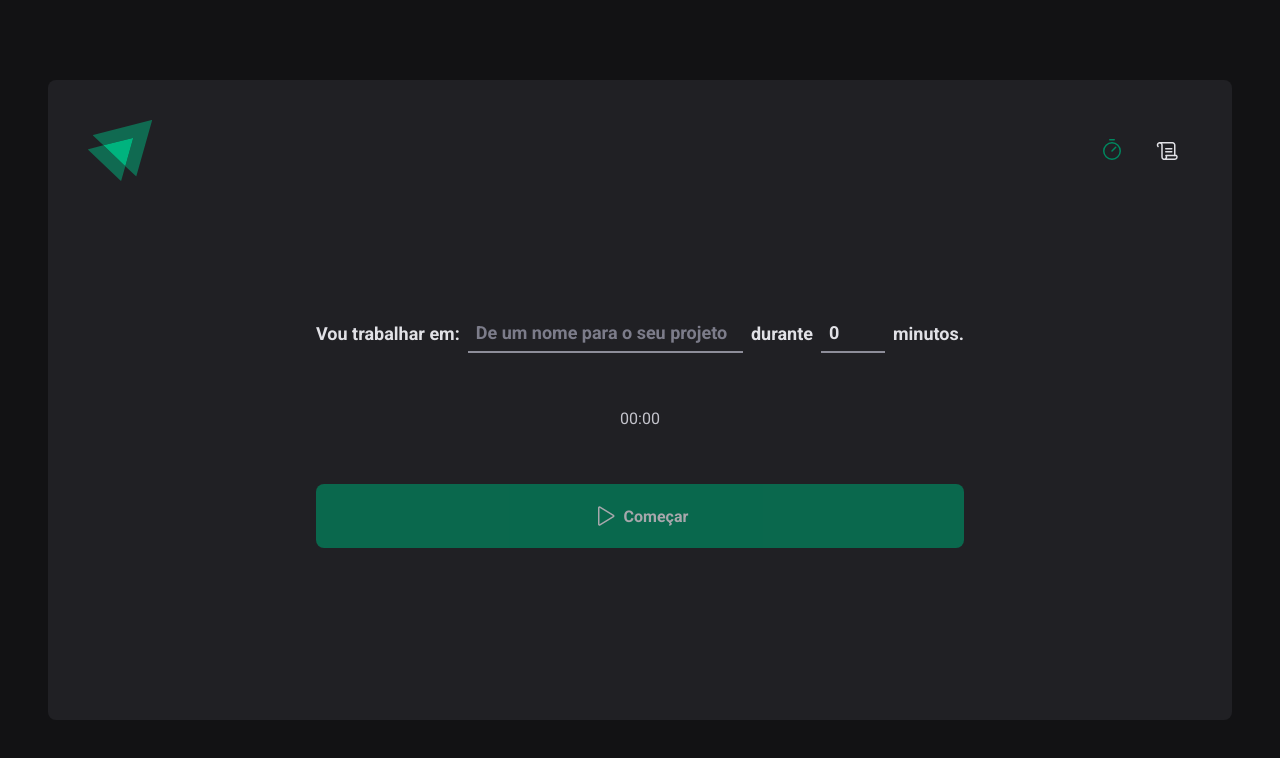
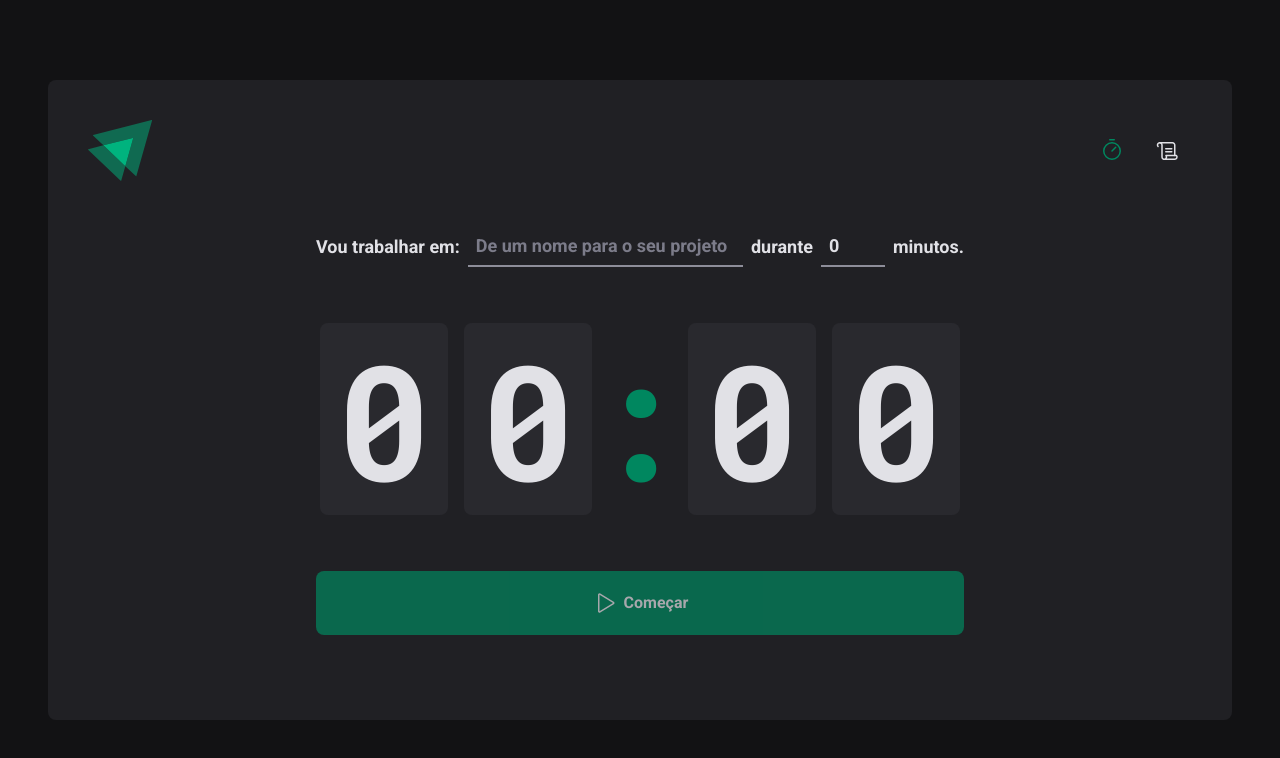
Before and after one commit to MatheusGorga/002-ignite-timer, a React (Vite) app: page / in a window 1280 px wide. Shown: the top 758 px of the page. Built offline with nearby package versions, Linux system fonts and the light colour scheme.

Commit message:
feat: implements countdown

```diff
--- a/src/pages/Home/index.tsx
+++ b/src/pages/Home/index.tsx
@@ -8,6 +8,8 @@ import {
   MinutesAmountInput,
   TaskInput,
 } from './components/NewCycleForm/styles';
+import { useState } from 'react';
+import { CountdownContainer, Separator } from './components/CountDown/styles';
 
 const newCycleFormValidationSchema = zod.object({
   task: zod.string().min(1, 'Informe a tarefa para inciar um ciclo'),
@@ -22,7 +24,17 @@ const newCycleFormValidationSchema = zod.object({
 
 type NewCycleFormData = zod.infer<typeof newCycleFormValidationSchema>;
 
+interface Cycle {
+  id: string;
+  task: string;
+  minutesAmount: number;
+}
+
 function Home() {
+  const [cycles, setCycles] = useState<Cycle[]>([]);
+  const [activeCycleId, setActiveCycleId] = useState<string | null>(null);
+  const [amountSecondsPassed, setAmoutSecondsPassed] = useState(0);
+
   const { register, handleSubmit, watch, reset } = useForm<NewCycleFormData>({
     resolver: zodResolver(newCycleFormValidationSchema),
     defaultValues: {
@@ -31,10 +43,28 @@ function Home() {
     },
   });
 
-  function handleCreateNewCycle(data: any) {
-    console.log(data);
+  function handleCreateNewCycle(data: NewCycleFormData) {
+    const id = String(new Date().getTime());
+    const newCycle: Cycle = {
+      id: id,
+      task: data.task,
+      minutesAmount: data.minutesAmount,
+    };
+
+    setCycles((state) => [...state, newCycle]);
+    setActiveCycleId(id);
+
     reset();
   }
+
+  const activeCycle = cycles.find((cycle) => cycle.id === activeCycleId);
+
+  const totalSeconds = activeCycle ? activeCycle.minutesAmount * 60 : 0;
+  const currentSeconds = activeCycle ? totalSeconds - amountSecondsPassed : 0;
+  const minutesAmount = Math.floor(currentSeconds / 60);
+  const secondsAmount = currentSeconds % 60;
+  const minutes = String(minutesAmount).padStart(2, '0');
+  const seconds = String(secondsAmount).padStart(2, '0');
 
   const task = watch('task');
   const isSubmitDisabled = !task;
@@ -63,13 +93,13 @@ function Home() {
           <span>minutos.</span>
         </FormContainer>
 
-        <div>
-          <span>0</span>
-          <span>0</span>
-          <span>:</span>
-          <span>0</span>
-          <span>0</span>
-        </div>
+        <CountdownContainer>
+          <span>{minutes[0]}</span>
+          <span>{minutes[1]}</span>
+          <Separator>:</Separator>
+          <span>{seconds[0]}</span>
+          <span>{seconds[1]}</span>
+        </CountdownContainer>
 
         <StartCountdownButton disabled={isSubmitDisabled} type='submit'>
           <Play size={24} />
```
